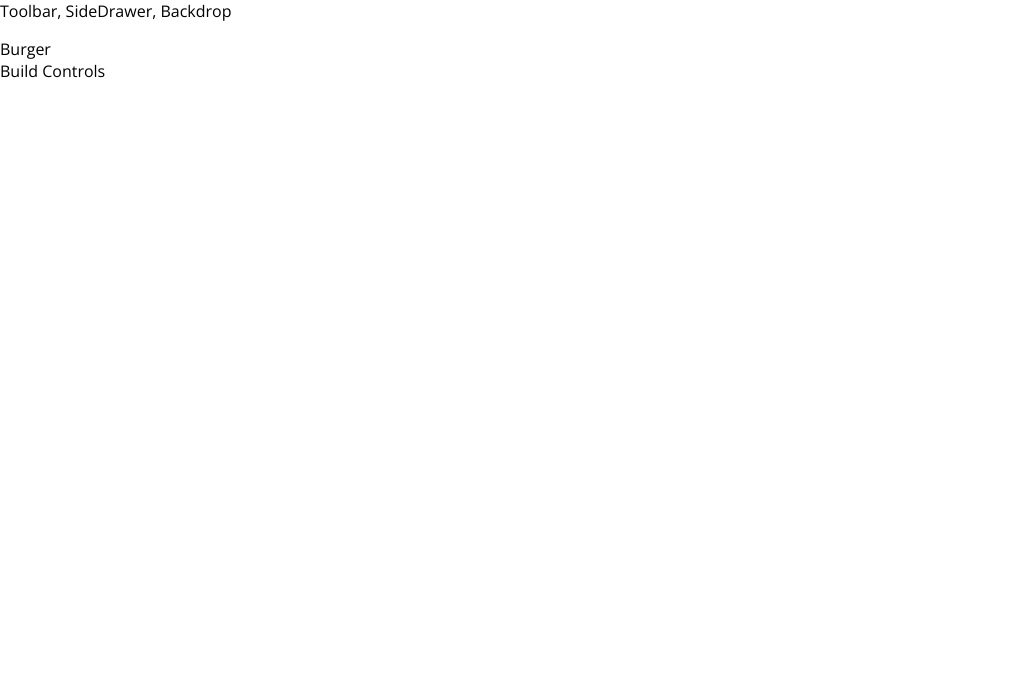
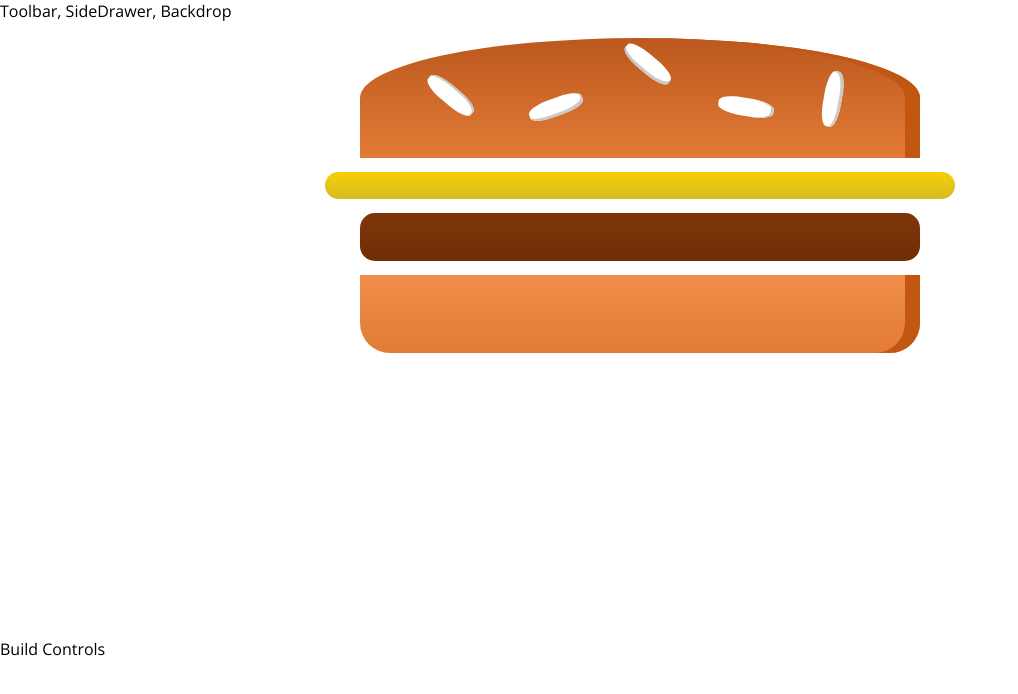
Before and after one commit to briansjkim/burger-builder, a React app: page / in a window 1280 px wide. Shown: the top 694 px of the page, without its empty margins (0-1018 px from the left). Built offline with nearby package versions, Linux system fonts and the light colour scheme.

Commit message:
successfully rendered burger component

```diff
--- a/src/containers/BurgerBuilder/BurgerBuilder.js
+++ b/src/containers/BurgerBuilder/BurgerBuilder.js
@@ -1,11 +1,12 @@
 import React, { Component, Fragment } from 'react';
+import Burger from '../../components/Burger/Burger';
 
 class BurgerBuilder extends Component {
     render() {
         return (
             <Fragment>
                 {/* Will replace these two divs with two components */}
-                <div>Burger</div>
+                <Burger />
                 <div>Build Controls</div>
             </Fragment>
         );
```
